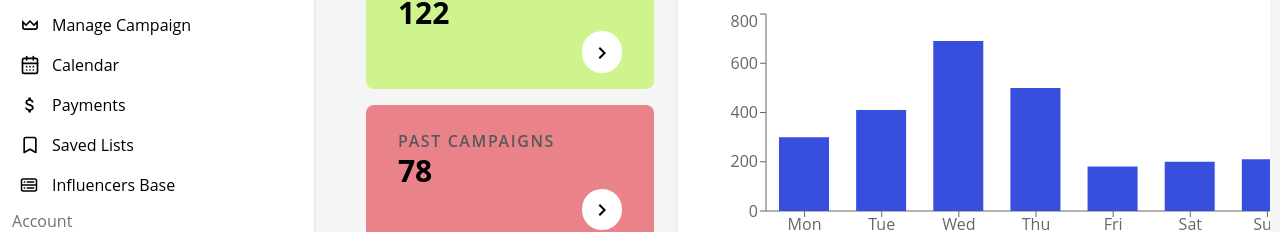
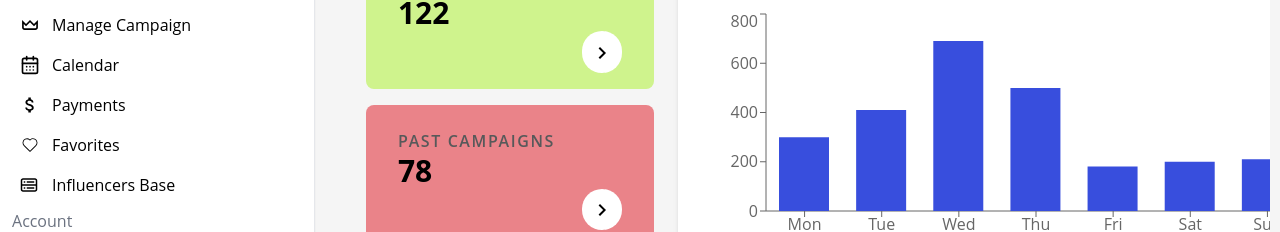
Before and after one commit to Tejas812002/Keek, a React (Create React App) app: page / in a window 1280 px wide. Shown: the part 173-405 px from the top of the page. Built offline with nearby package versions, Linux system fonts and the light colour scheme.

Commit message:
Sidebar li Changes

```diff
--- a/src/Components/NavigationBar/SideBar/SidebarContent.jsx
+++ b/src/Components/NavigationBar/SideBar/SidebarContent.jsx
@@ -1,11 +1,12 @@
 import React from 'react';
 import SideBar, { SidebarItem, SidebarContext } from './SideBar';
-import { CalendarDays, Bookmark, Settings, Headphones } from 'lucide-react';
+import { CalendarDays, Settings, Headphones } from 'lucide-react';
 import { MdOutlineDashboardCustomize } from "react-icons/md";
 import { CgUserList } from "react-icons/cg"
 import { CgCrown } from "react-icons/cg";
 import { CgDatabase } from "react-icons/cg";
 import { MdAttachMoney } from "react-icons/md";
+import { CiHeart } from "react-icons/ci";
 
 const SidebarContent = ({expanded, setExpanded}) => {
   return (
@@ -21,7 +22,7 @@ const SidebarContent = ({expanded, setExpanded}) => {
       <SidebarItem icon={<CgCrown size={20} />} text="Manage Campaign" />
       <SidebarItem icon={<CalendarDays size={20} />} text="Calendar" />
       <SidebarItem icon={<MdAttachMoney size={20} />} text="Payments" />
-      <SidebarItem icon={<Bookmark size={20} />} text="Saved Lists" />
+      <SidebarItem icon={<CiHeart size={20} />} text="Favorites" />
       <SidebarItem icon={<CgDatabase  size={18} />} text="Influencers Base" />
 
       <SidebarContext.Consumer>
```
